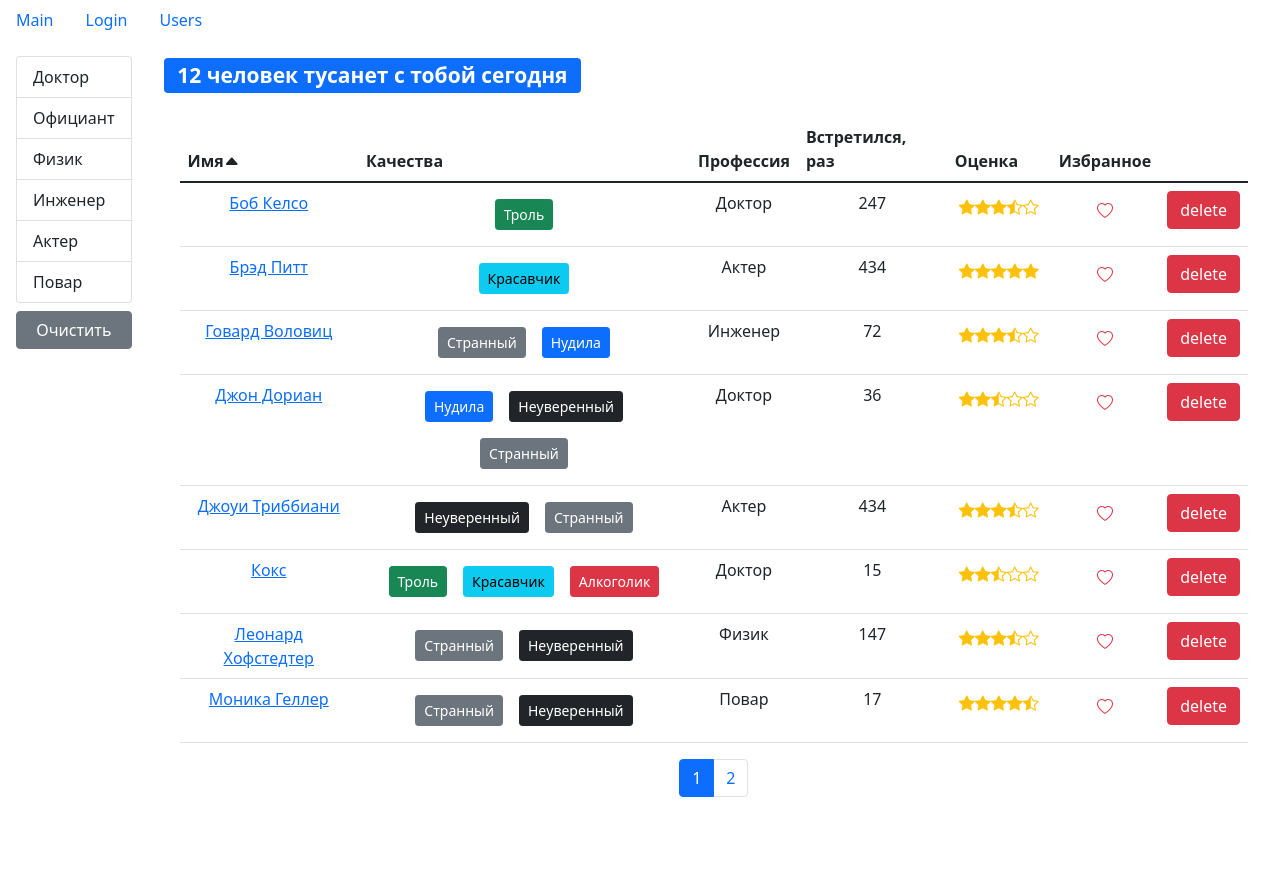
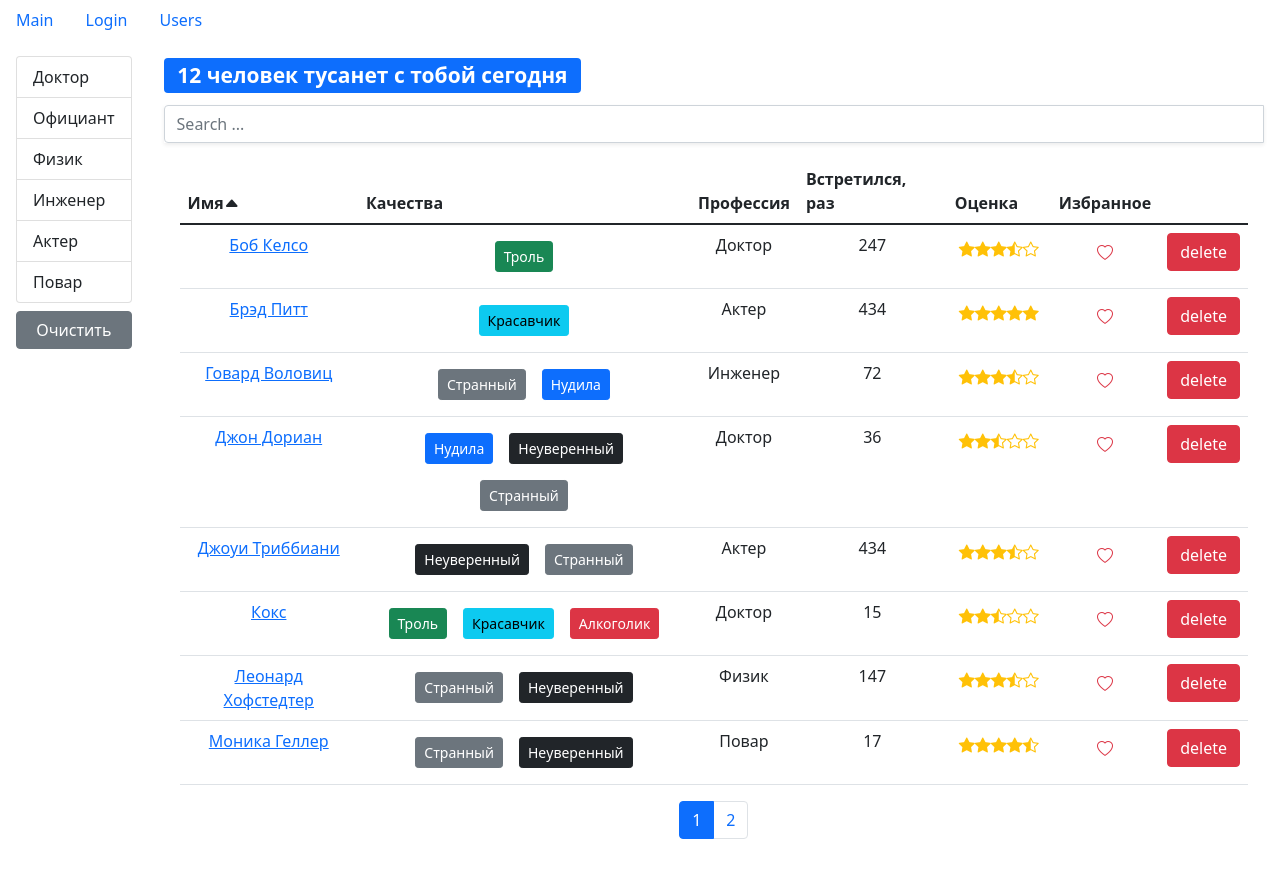
Before and after one commit to Alex-g-h/fast-company, a React (Create React App) app: page /users in a window 1280 px wide. Shown: the top 878 px of the page. Before the commit the page ends 845 px from the top, so only its background shows below. Built offline with nearby package versions, Linux system fonts and the light colour scheme.

Commit message:
Search users added

```diff
--- /dev/null
+++ b/src/app/components/searchUsers.jsx
@@ -0,0 +1,67 @@
+import React, { useState, useEffect } from "react";
+import PropTypes from "prop-types";
+
+/**
+ * Searching users by name. Containing list of success searches.
+ * List of success searches stored in LocalStorage and updating when
+ * focus lost.
+ * @param {*} value Search string value
+ * @param {*} searchedUsersLength Length of searched users list
+ * @param {*} onChange Callback function for searching in parent component
+ * @returns Input for search users by name
+ */
+const SearchUsers = ({ value, searchedUsersLength, onChange }) => {
+  const LOCAL_STORAGE_DATALIST = "searchDatalist";
+  const [datalist, setDatalist] = useState([]);
+
+  useEffect(() => {
+    // try to initialize datalist from LocalStorage
+    const searchDatalistRaw = localStorage.getItem(LOCAL_STORAGE_DATALIST);
+    if (searchDatalistRaw) {
+      const searchDatalist = JSON.parse(searchDatalistRaw);
+      setDatalist(searchDatalist);
+    }
+  }, []);
+
+  const addSearchData = ({ target }) => {
+    // ignore empty string search and empty user list result string search
+    if (!target.value || searchedUsersLength === 0) return;
+
+    setDatalist((prevState) => {
+      if (!prevState.find((elem) => elem === target.value)) {
+        prevState.push(target.value);
+      }
+      return prevState;
+    });
+
+    // update LocalStorage datalist
+    localStorage.setItem(LOCAL_STORAGE_DATALIST, JSON.stringify(datalist));
+  };
+
+  return (
+    <div className="mt-1 shadow-sm input-group">
+      <input
+        type="search"
+        className="form-control"
+        list="datalistOptions"
+        placeholder="Search ..."
+        onChange={onChange}
+        onBlur={addSearchData}
+        value={value || ""}
+      />
+      <datalist id="datalistOptions">
+        {datalist.map((item, index) => (
+          <option key={index} value={item} />
+        ))}
+      </datalist>
+    </div>
+  );
+};
+
+SearchUsers.propTypes = {
+  value: PropTypes.string.isRequired,
+  searchedUsersLength: PropTypes.number.isRequired,
+  onChange: PropTypes.func.isRequired
+};
+
+export default SearchUsers;
--- a/src/app/components/users.jsx
+++ b/src/app/components/users.jsx
@@ -6,6 +6,7 @@ import api from "../api";
 import SearchStatus from "./searchStatus";
 import UsersTable from "./usersTable";
 import _ from "lodash";
+import SearchUsers from "./searchUsers";
 
 const Users = () => {
   const pageSize = 8;
@@ -14,6 +15,7 @@ const Users = () => {
   const [selectedProf, setSelectedProf] = useState();
   const [sortBy, setSortBy] = useState({ path: "name", order: "asc" });
   const [users, setUsers] = useState();
+  const [searchUsers, setSearchUsers] = useState("");
 
   // initialize users async
   useEffect(() => {
@@ -35,8 +37,9 @@ const Users = () => {
     setUsers(newUsers);
   };
 
-  const handleProffesionSelect = (item) => {
+  const handleProfessionSelect = (item) => {
     setSelectedProf(item);
+    setSearchUsers("");
   };
 
   const handlePageChange = (pageIndex) => {
@@ -44,6 +47,11 @@ const Users = () => {
   };
 
   const handleSort = (item) => setSortBy(item);
+
+  const handleSearchUsers = ({ target }) => {
+    setSelectedProf();
+    setSearchUsers(target.value);
+  };
 
   /**
    * If selected page is the last page and
@@ -66,9 +74,18 @@ const Users = () => {
     setCurrentPage(1);
   }, [selectedProf]);
 
+  const SearchUsersFilterFunc = (user) => {
+    const regexp = new RegExp(searchUsers, "gi");
+    return regexp.test(user.name);
+  };
+
+  const searchedUsers = searchUsers
+    ? users.filter(SearchUsersFilterFunc)
+    : users;
+
   const filteredUsers = selectedProf
     ? users.filter((user) => user.profession._id === selectedProf._id)
-    : users;
+    : searchedUsers;
 
   const count = filteredUsers ? filteredUsers.length : 0;
   const sortedUsers = _.orderBy(filteredUsers, [sortBy.path], [sortBy.order]);
@@ -77,6 +94,7 @@ const Users = () => {
 
   const clearFilter = () => {
     setSelectedProf();
+    setSearchUsers("");
   };
 
   if (!users) return "Loading ...";
@@ -90,7 +108,7 @@ const Users = () => {
               <GroupList
                 selectedItem={selectedProf}
                 items={professions}
-                onItemSelect={handleProffesionSelect}
+                onItemSelect={handleProfessionSelect}
               />
               <button className="btn btn-secondary mt-2" onClick={clearFilter}>
                 Очистить
@@ -100,6 +118,11 @@ const Users = () => {
         )}
         <div className="d-flex flex-column m-3">
           <SearchStatus length={count} />
+          <SearchUsers
+            value={searchUsers}
+            searchedUsersLength={count}
+            onChange={handleSearchUsers}
+          />
           {usersCrop && usersCrop.length > 0 && (
             <div className="d-flex flex-column m-3">
               <UsersTable
```
